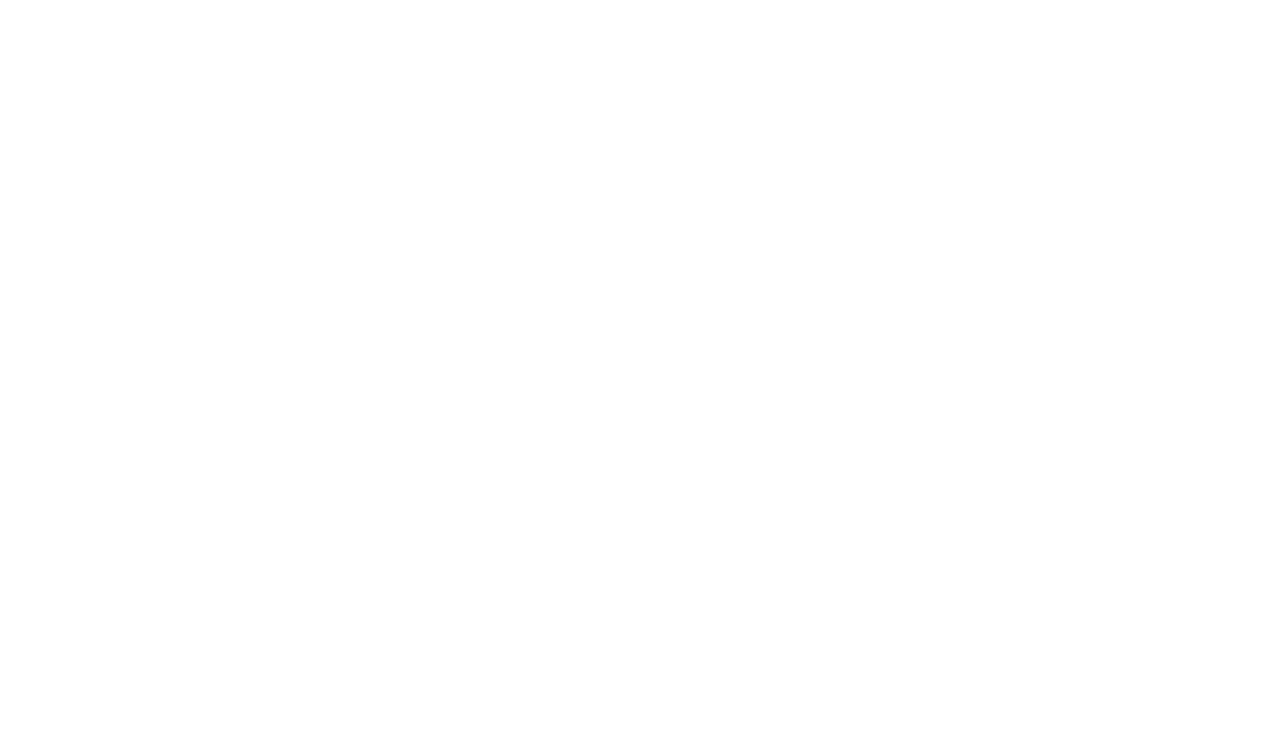
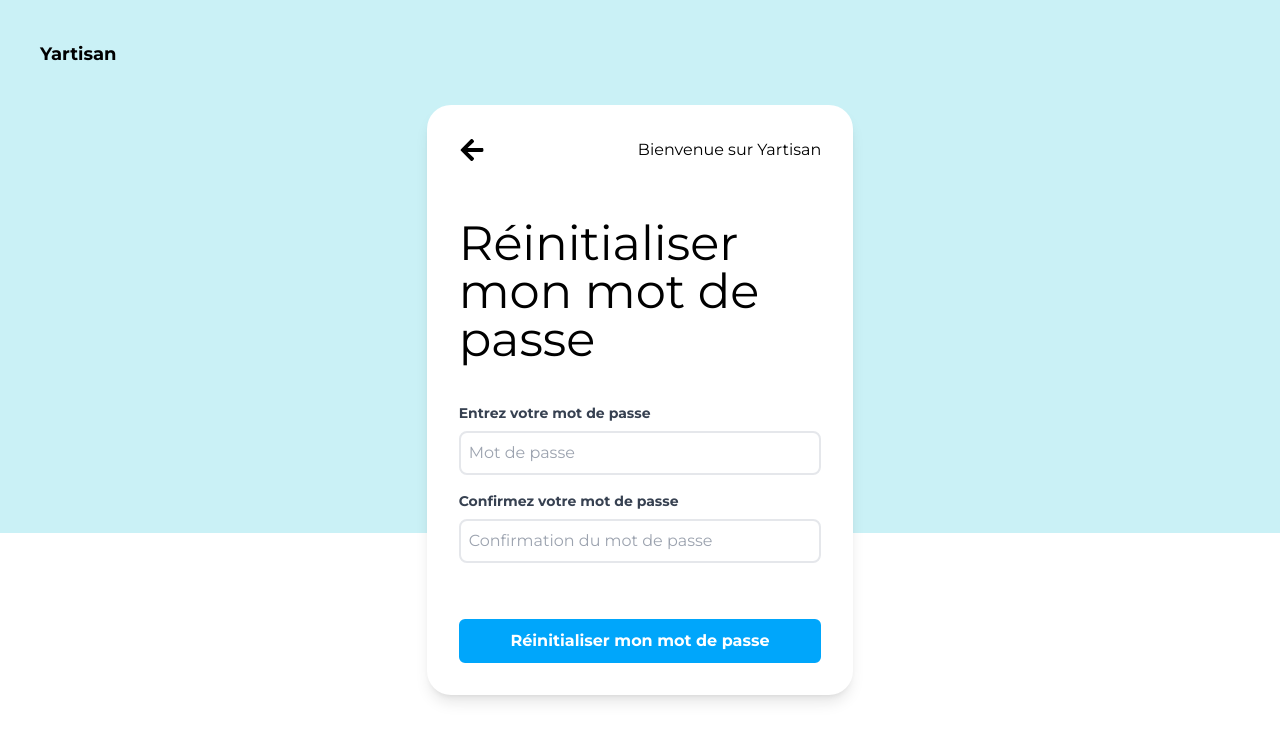
Before and after one commit to YArtisan/yartisan-front, a React (Vite) app: page /reset-password in a window 1280 px wide. Before the commit this address had no page. Shown: the top 740 px of the page. Built offline with nearby package versions, Linux system fonts and the light colour scheme; what axios-cache-interceptor would draw is missing.

Commit message:
feat: add reset password style

```diff
--- a/src/authentication/password/forgot-password/components/ForgotPasswordForm.tsx
+++ b/src/authentication/password/forgot-password/components/ForgotPasswordForm.tsx
@@ -17,7 +17,7 @@
  }
 
  return (
-  <AuthenticationFormCard cardClassName="min-w-7 w-1/3">
+  <AuthenticationFormCard className="items-center" cardClassName="min-w-7 w-1/3">
    <PasswordNavigationBar className="mb-14" />
    <Title className="flex justify-center">{t('authentication:forgotPasswordTitle')}</Title>
    <div className="flex justify-center mt-4 font-bold">{t('authentication:forgotPasswordSubTitle')}</div>
--- a/src/authentication/password/forgot-password/components/VerificationCodeForm.tsx
+++ b/src/authentication/password/forgot-password/components/VerificationCodeForm.tsx
@@ -14,7 +14,7 @@
  const { t } = useTranslation()
 
  return (
-  <AuthenticationFormCard cardClassName="min-w-7 w-1/3">
+  <AuthenticationFormCard className="items-center" cardClassName="min-w-7 w-1/3">
    <PasswordNavigationBar className="mb-14" />
    <Title className="flex justify-center">{t('authentication:forgotPasswordTitle')}</Title>
    <div className="flex justify-center mt-4 font-bold">{t('authentication:resetPasswordSubTitle', { email })}</div>
--- /dev/null
+++ b/src/authentication/password/reset-password/components/ResetPasswordForm.tsx
@@ -0,0 +1,21 @@
+import { AuthenticationFormCard } from "@/authentication/shared/components/AuthenticationFormCard";
+import { ReactElement, useState } from "react";
+import { PasswordNavigationBar } from "../../shared/components/PasswordNavigationBar";
+import { useTranslation } from "react-i18next";
+import Button from "@atoms/Button";
+import { Title } from "@/text/components/Title";
+import { PasswordAndConfirmPasswordInput } from "../../../../user/components/form/PasswordAndConfirmPasswordInput";
+
+export const ResetPasswordForm = (): ReactElement => {
+ const { t } = useTranslation()
+ const [password, setPassword] = useState<string>('')
+
+ return (
+  <AuthenticationFormCard className="items-center" cardClassName="min-w-7 w-1/3">
+   <PasswordNavigationBar className="mb-14" />
+   <Title className="flex justify-center mb-10">{t('authentication:resetPasswordTitle')}</Title>
+   <PasswordAndConfirmPasswordInput {...{ password, setPassword }} />
+   <Button className="mt-14" template="secondary">{t('authentication:resetPasswordButton')}</Button>
+  </AuthenticationFormCard>
+ )
+}
--- /dev/null
+++ b/src/authentication/password/reset-password/pages/ResetPassword.tsx
@@ -0,0 +1,8 @@
+import { ReactElement } from "react";
+import { ResetPasswordForm } from "../components/ResetPasswordForm";
+
+export const ResetPassword = (): ReactElement => {
+ return (
+  <ResetPasswordForm />
+ )
+}
--- a/src/locales/translations/fr/authentication.json
+++ b/src/locales/translations/fr/authentication.json
@@ -15,6 +15,10 @@
   "label": "Entrez votre mot de passe",
   "placeholder": "Mot de passe"
  },
+ "confirmPassword": {
+  "label": "Confirmez votre mot de passe",
+  "placeholder": "Confirmation du mot de passe"
+ },
  "forgotPassword": "J'ai oublié mon mot de passe",
  "forgotPasswordTitle": "Mot de passe oublié?",
  "forgotPasswordSubTitle": "Nous vous enverrons un code de vérification.",
@@ -22,5 +26,6 @@
  "resetPasswordSubTitle": "Nous avons envoyé un code à l'email {{email}}.",
  "resetPasswordNoCodeSentQuestion": "Vous n'avez pas reçu le code?",
  "resetPasswordNoCodeSentLink": "Cliquez pour renvoyer.",
- "resetPasswordCodeButton": "Continuez"
+ "resetPasswordCodeButton": "Continuez",
+ "resetPasswordTitle": "Réinitialiser mon mot de passe"
 }
--- a/src/navigation/components/Routes.tsx
+++ b/src/navigation/components/Routes.tsx
@@ -1,6 +1,7 @@
 import { Login } from "@/authentication/login/pages/Login";
 import { ForgotPassword } from "@/authentication/password/forgot-password/pages/ForgotPassword";
 import { VerificationCode } from "@/authentication/password/forgot-password/pages/VerificationCode";
+import { ResetPassword } from "@/authentication/password/reset-password/pages/ResetPassword";
 import { Register } from "@/authentication/register/pages/Register";
 import { AuthenticationLayout } from "@/authentication/shared/components/AuthenticationLayout";
 import { WelcomingLayout } from "@/welcoming/components/WelcomingLayout";
@@ -56,6 +57,14 @@
      </AuthenticationLayout>
     }
    />
+   <Route
+    path="/reset-password"
+    element={
+     <AuthenticationLayout>
+      <ResetPassword />
+     </AuthenticationLayout>
+    }
+   />
   </Routes>
  )
 }
--- /dev/null
+++ b/src/user/components/form/ConfirmPasswordInput.tsx
@@ -0,0 +1,17 @@
+import { TextInputWithLabel } from "@/form/inputs/components/TextInputWithLabel";
+import { DivProps } from "@styles/types/DivProps";
+import { ReactElement } from "react";
+import { useTranslation } from "react-i18next";
+
+interface Props {
+ container?: DivProps
+ value: string
+ onChange: (newValue: string) => void
+}
+
+export const ConfirmPasswordInput = ({ container, value, onChange }: Props): ReactElement => {
+ const { t } = useTranslation()
+ return (
+  <TextInputWithLabel {...{ container }} label={t('authentication:confirmPassword.label')} textInput={{ value, onChange, type: "password", placeholder: t('authentication:confirmPassword.placeholder'), className: "w-full" }} />
+ )
+}
--- /dev/null
+++ b/src/user/components/form/PasswordAndConfirmPasswordInput.tsx
@@ -0,0 +1,19 @@
+import { PasswordInput } from "@/user/components/form/PasswordInput";
+import { ReactElement, useState } from "react";
+import { ConfirmPasswordInput } from "./ConfirmPasswordInput";
+
+interface Props {
+ password: string
+ setPassword: (newValue: string) => void
+}
+
+export const PasswordAndConfirmPasswordInput = ({ password, setPassword }: Props): ReactElement => {
+ const [confirmPassword, setConfirmPassword] = useState('')
+
+ return (
+  <>
+   <PasswordInput {...{ value: password, onChange: setPassword, container: { className: 'mb-4' } }} />
+   <ConfirmPasswordInput {...{ value: confirmPassword, onChange: setConfirmPassword }} />
+  </>
+ )
+}
```
